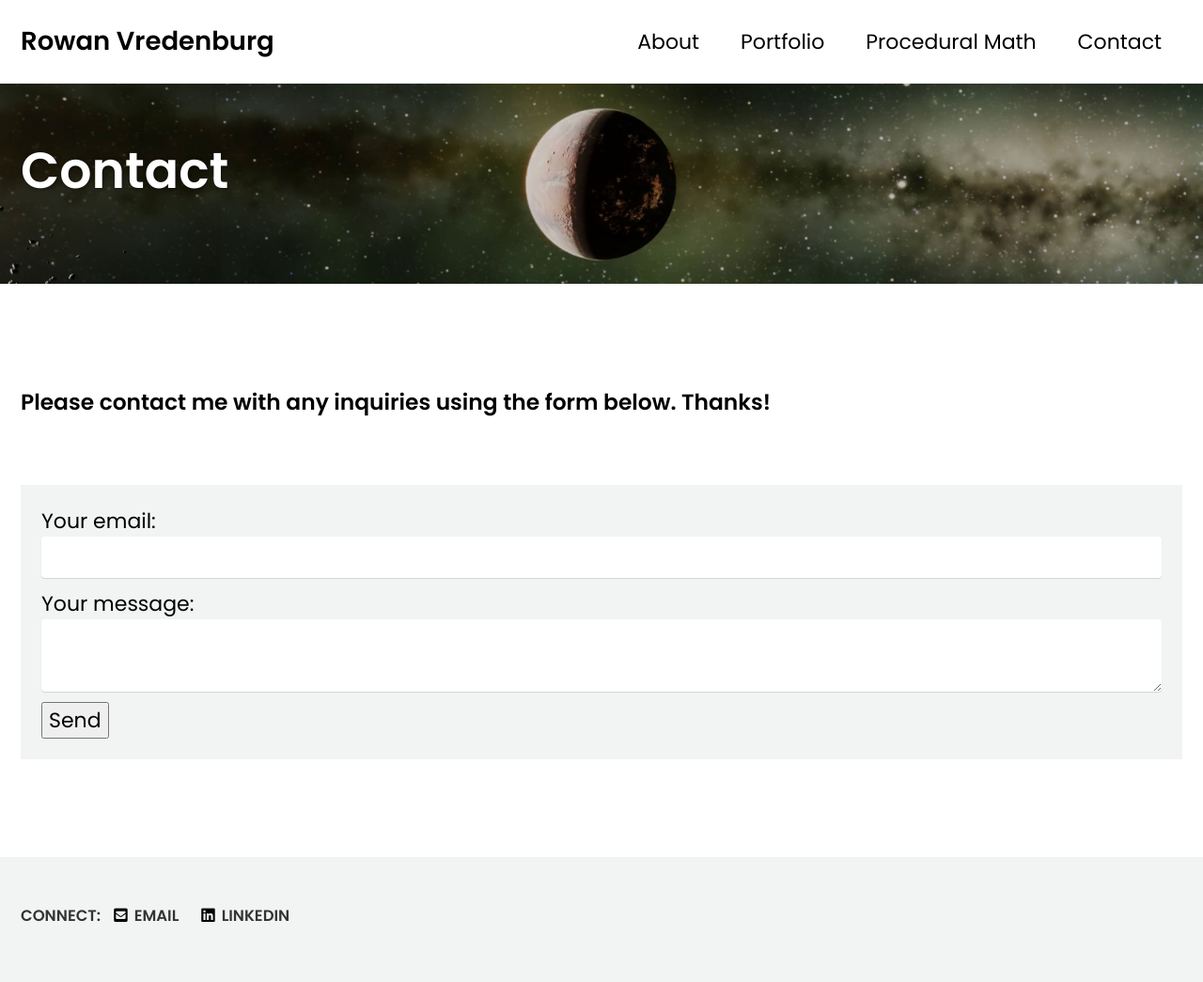
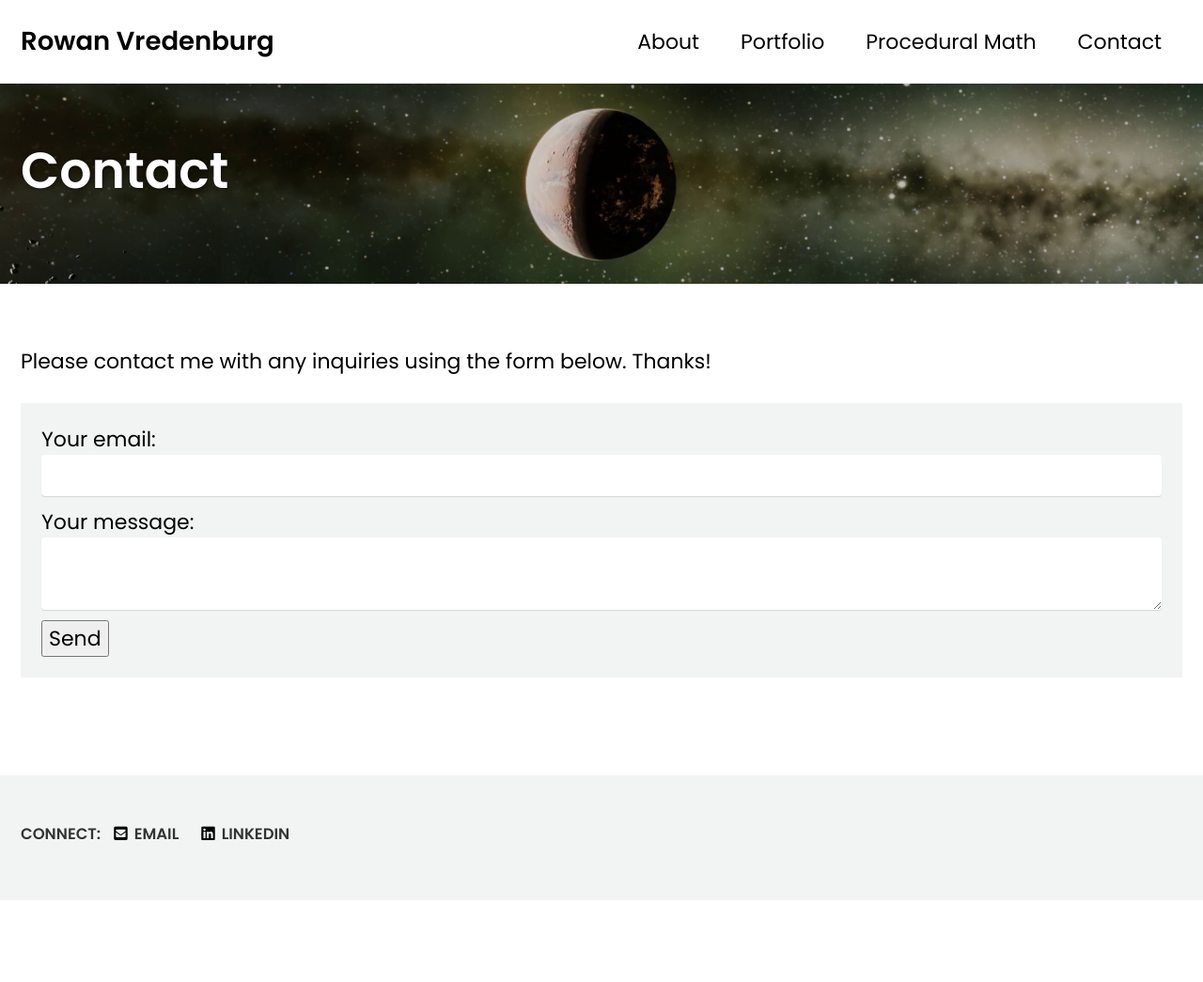
Before and after one commit to rowanvredenburg/rowanvredenburg.github.io, a Jekyll site: the page built from _pages/contact.md, in a window 1280 px wide. Shown: the whole page at 94% size. Built offline with Jekyll 4.4.1, drawn with Linux system fonts in a browser that asks for light colours; cached includes are drawn as plain includes; after the commit the page ends 958 px from its top, so only the background shows below that.

```diff
--- a/_pages/contact.md
+++ b/_pages/contact.md
@@ -15,7 +15,7 @@ author_profile: false
 ### [<i class="fab fa-fw fa-linkedin fa-2x"></i> <br> LinkedIn](https://www.linkedin.com/in/rowan-vredenburg-4ab372100/)
 {: .text-center} -->
 
-#### Please contact me with any inquiries using the form below. Thanks!
+Please contact me with any inquiries using the form below. Thanks!
 <br>
 
 <form
```
